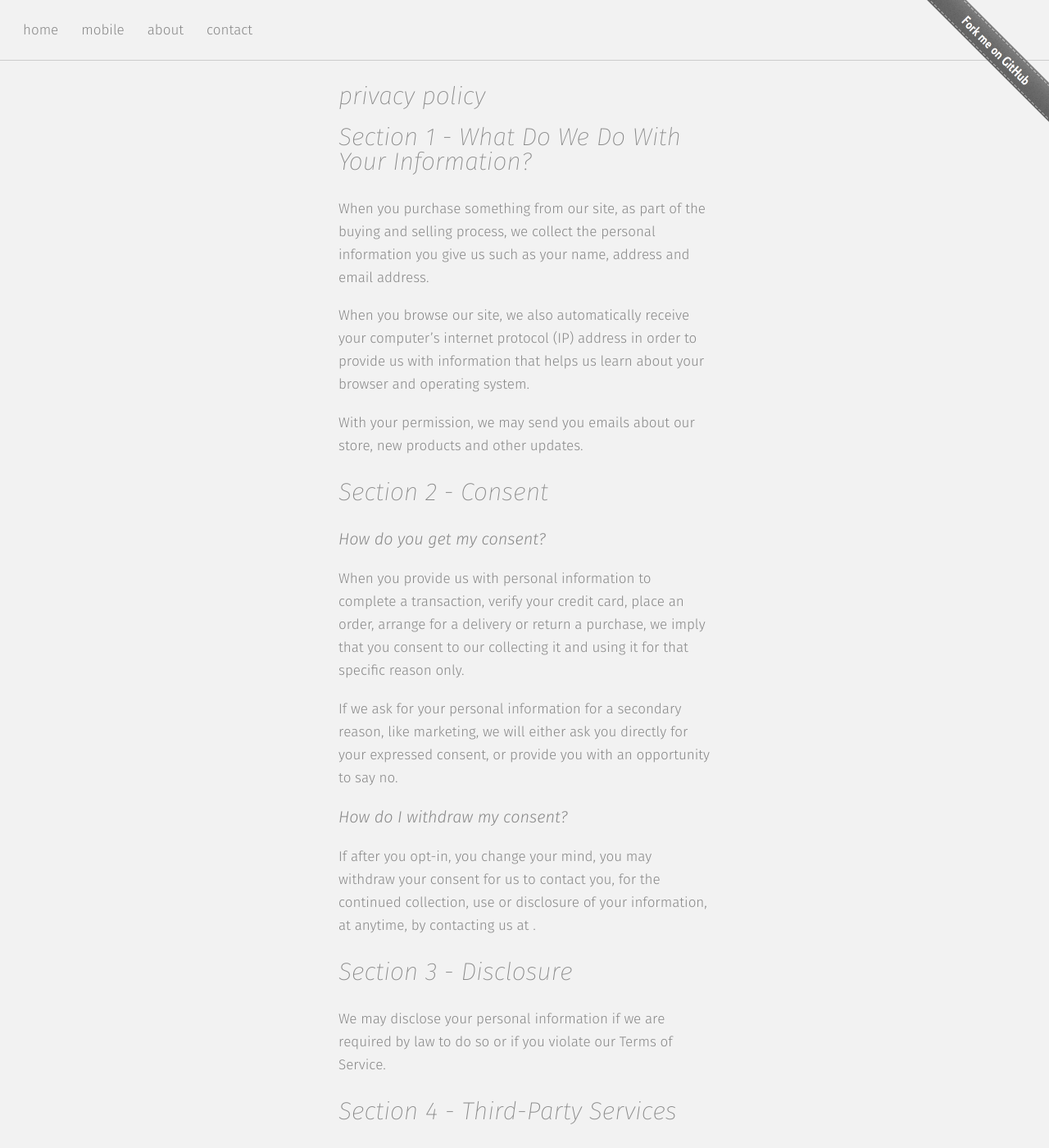
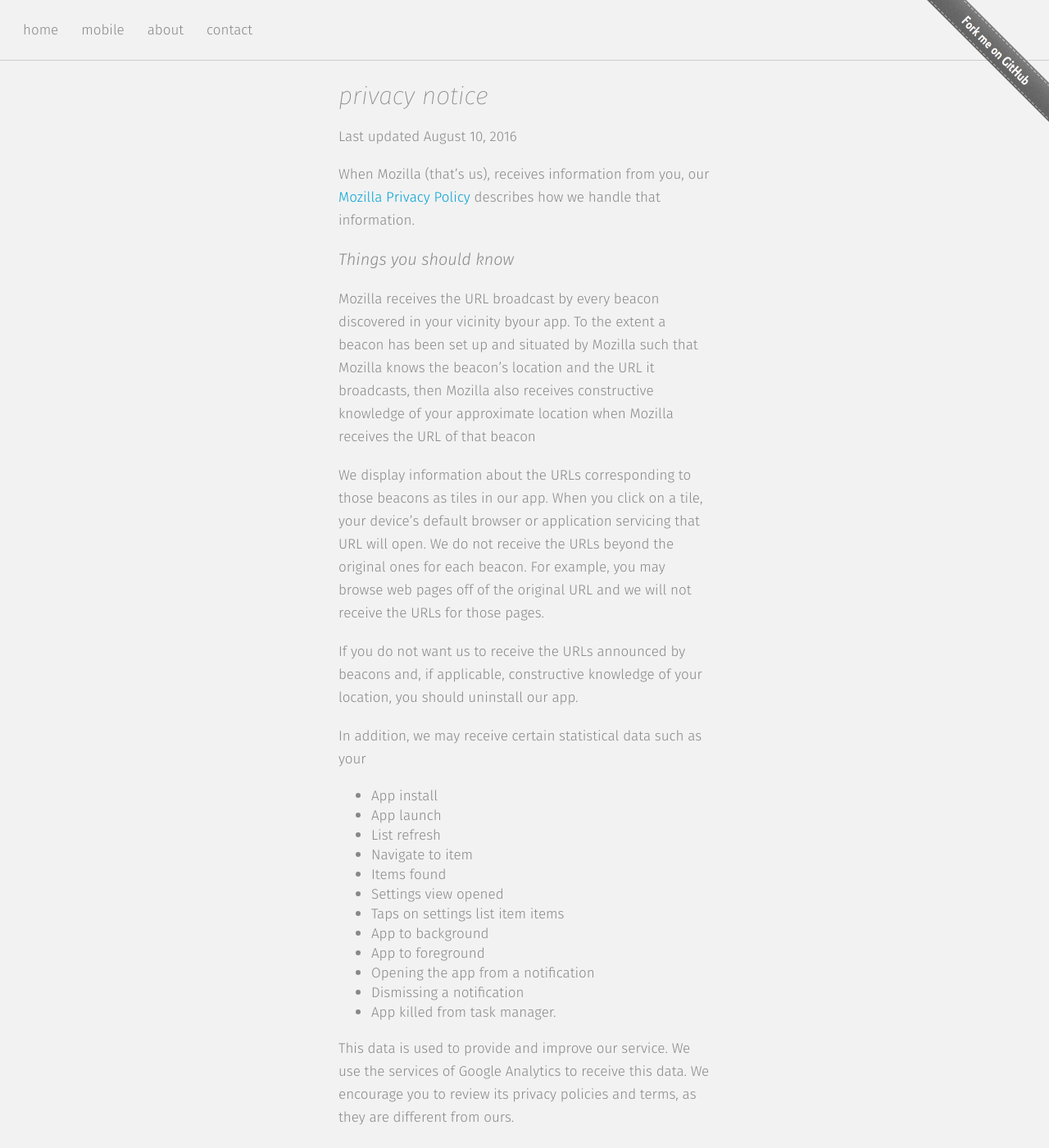
Before and after one commit to mozilla-magnet/magnet-site, a Jekyll site: the page built from privacy/index.html, in a window 1280 px wide and 1400 px high. Shown: the whole window at 82% size. Built offline with Jekyll 4.4.1, drawn with Linux system fonts in a browser that asks for light colours; some of the changed text lies outside the part shown.

Commit message:
Update privacy

```diff
--- a/_includes/privacy.md
+++ b/_includes/privacy.md
@@ -1,76 +1,29 @@
-## Section 1 - What Do We Do With Your Information?
+Last updated August 10, 2016
 
-When you purchase something from our site, as part of the buying and selling process, we collect the personal information you give us such as your name, address and email address.
+When Mozilla (that’s us), receives information from you, our [Mozilla Privacy Policy](https://www.mozilla.org/en-US/privacy/) describes how we handle that information.
 
-When you browse our site, we also automatically receive your computer’s internet protocol (IP) address in order to provide us with information that helps us learn about your browser and operating system.
+### Things you should know
 
-With your permission, we may send you emails about our store, new products and other updates.
+Mozilla receives the URL broadcast by every beacon discovered in your vicinity byour app. To the extent a beacon has been set up and situated by Mozilla such that Mozilla knows the beacon's location and the URL it broadcasts, then Mozilla also receives constructive knowledge of your approximate location when Mozilla receives the URL of that beacon
 
+We display information about the URLs corresponding to those beacons as tiles in our app.  When you click on a tile, your device's default browser or application servicing that URL will open.  We do not receive the URLs beyond the original ones for each beacon.  For example, you may browse web pages off of the original URL and we will not receive the URLs for those pages.
 
-## Section 2 - Consent
+If you do not want us to receive the URLs announced by beacons and, if applicable, constructive knowledge of your location, you should uninstall our app.
 
-### How do you get my consent?
+In addition, we may receive certain  statistical data such as your
+- App install
+- App launch
+- List refresh
+- Navigate to item
+- Items found
+- Settings view opened
+- Taps on settings list item items
+- App to background
+- App to foreground
+- Opening the app from a notification
+- Dismissing a notification
+- App killed from task manager.
 
-When you provide us with personal information to complete a transaction, verify your credit card, place an order, arrange for a delivery or return a purchase, we imply that you consent to our collecting it and using it for that specific reason only.
+This data is used to provide and improve our service. We use the services of Google Analytics to receive this data.  We encourage you to review its privacy policies and terms, as they are different from ours.
 
-If we ask for your personal information for a secondary reason, like marketing, we will either ask you directly for your expressed consent, or provide you with an opportunity to say no.
-
-
-### How do I withdraw my consent?
-
-If after you opt-in, you change your mind, you may withdraw your consent for us to contact you, for the continued collection, use or disclosure of your information, at anytime, by contacting us at [{{ MAIL_TO }}]({{ MAIL_TO }}).
-
-
-## Section 3 - Disclosure
-
-We may disclose your personal information if we are required by law to do so or if you violate our Terms of Service.
-
-
-## Section 4 - Third-Party Services
-
-In general, the third-party providers used by us will only collect, use and disclose your information to the extent necessary to allow them to perform the services they provide to us.
-
-However, certain third-party service providers, such as payment gateways and other payment transaction processors, have their own privacy policies in respect to the information we are required to provide to them for your purchase-related transactions.
-
-For these providers, we recommend that you read their privacy policies so you can understand the manner in which your personal information will be handled by these providers.
-
-In particular, remember that certain providers may be located in or have facilities that are located in a different jurisdiction than either you or us. So if you elect to proceed with a transaction that involves the services of a third-party service provider, then your information may become subject to the laws of the jurisdiction(s) in which that service provider or its facilities are located.
-
-As an example, if you are located in Canada and your transaction is processed by a payment gateway located in the United States, then your personal information used in completing that transaction may be subject to disclosure under United States legislation, including the Patriot Act.
-
-Once you leave our website or are redirected to a third-party website or application, you are no longer governed by this Privacy Policy or our website’s Terms of Service.
-
-### Links
-
-When you click on links on our site, they may direct you away from our site. We are not responsible for the privacy practices of other sites and encourage you to read their privacy statements.
-
-
-## Section 5 - Security
-
-To protect your personal information, we take reasonable precautions and follow industry best practices to make sure it is not inappropriately lost, misused, accessed, disclosed, altered or destroyed.
-
-If you provide us with your credit card information, the information is encrypted using secure socket layer technology (SSL) and stored with a AES-256 encryption.  Although no method of transmission over the Internet or electronic storage is 100% secure, we follow all PCI-DSS requirements and implement additional generally accepted industry standards.
-
-
-### Cookies
-
-We use cookies to record certain user information. You can remove and opt-out of these cookies through your browser.
-
-For information on how to clear your cookies please see the support website for your internet browser.
-
-
-## Section 7 - Age Of Consent
-
-By using this site, you represent that you are at least the age of majority in your state or province of residence, or that you are the age of majority in your state or province of residence and you have given us your consent to allow any of your minor dependents to use this site.
-
-
-## Section 8 - Changes To This Privacy Policy
-
-We reserve the right to modify this privacy policy at any time, so please review it frequently. Changes and clarifications will take effect immediately upon their posting on the website. If we make material changes to this policy, we will notify you here that it has been updated, so that you are aware of what information we collect, how we use it, and under what circumstances, if any, we use and/or disclose it.
-
-If our site is acquired or merged with another company, your information may be transferred to the new owners so that we may continue to sell products to you.
-
-
-## Questions And Contact Information
-
-If you would like to: access, correct, amend or delete any personal information we have about you, register a complaint, or simply want more information contact our Privacy Compliance Officer at [{{ MAIL_TO }}]({{ MAIL_TO }}).
+We may need to change this notice. We will post the updates. Your continued use of Project Magnet after the update has been posted constitutes your acceptance of such changes.
--- a/_layouts/default.html
+++ b/_layouts/default.html
@@ -101,7 +101,7 @@
     </header>
     <div class="app-main">{{ content }}</div>
     <footer class="app-footer">
-      &copy; {{ 'now' | date: "%Y" }} Mozilla | <a href="terms">terms of use</a> | <a href="privacy">privacy policy</a>
+      &copy; {{ 'now' | date: "%Y" }} Mozilla | <a href="privacy">privacy notice</a>
     </footer>
     <a class="github-ribbon" href="https://github.com/mozilla-magnet/magnet" data-track="link-github"></a>
   </body>
--- a/privacy/index.html
+++ b/privacy/index.html
@@ -6,7 +6,7 @@ url: "https://trymagnet.org/privacy"
 
 <section class="app-section app-section-mobile-app">
   <div class="inner">
-    <h2>privacy policy</h2>
+    <h2>privacy notice</h2>
     <div class="app-section-text">
       {% capture privacy-content %}{% include privacy.md %}{% endcapture %}
       {{ privacy-content | markdownify }}
```
Also changed, not shown: _includes/terms.md (deleted, +0 -171 lines), terms/index.html (deleted, +0 -15 lines).
